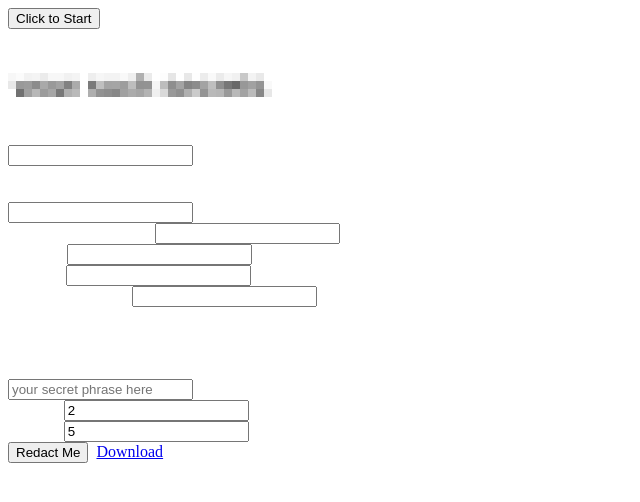
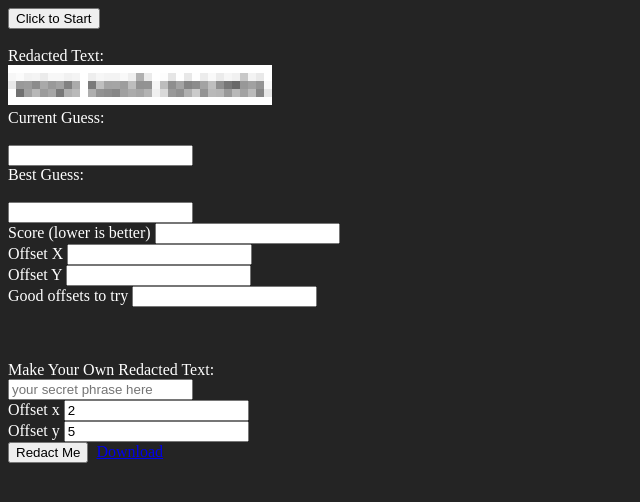
Before and after one commit to BishopFox/unredacter, a website with bundled scripts: page index.html in a window 1280 px wide. Shown: the whole page, without its empty margins (0-640 px from the left). Built offline with nearby package versions, Linux system fonts and the light colour scheme.

Commit message:
Add background color  - For when dev tools isn't there, heh

```diff
--- a/index.css
+++ b/index.css
@@ -1,3 +1,7 @@
 .text-label {
     color: white;
 }
+
+body {
+  background-color: #242424;
+}
```
